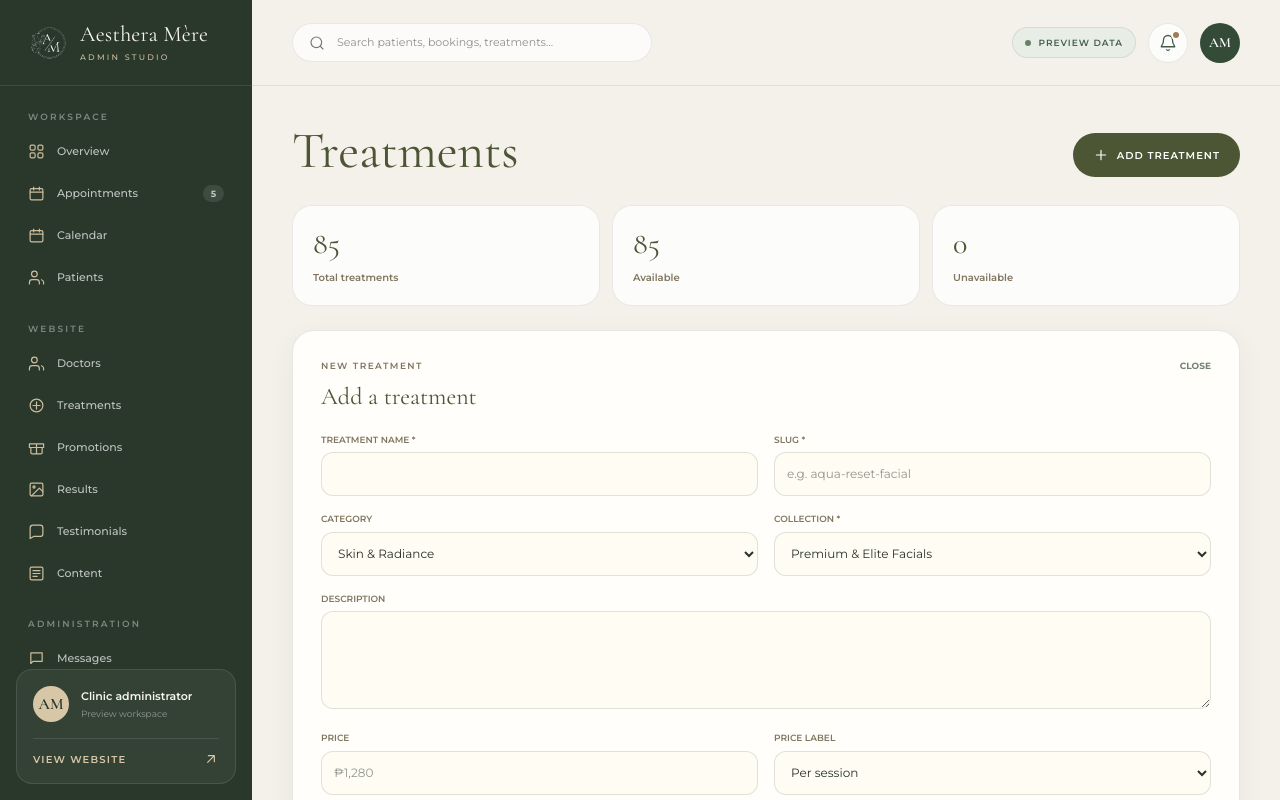
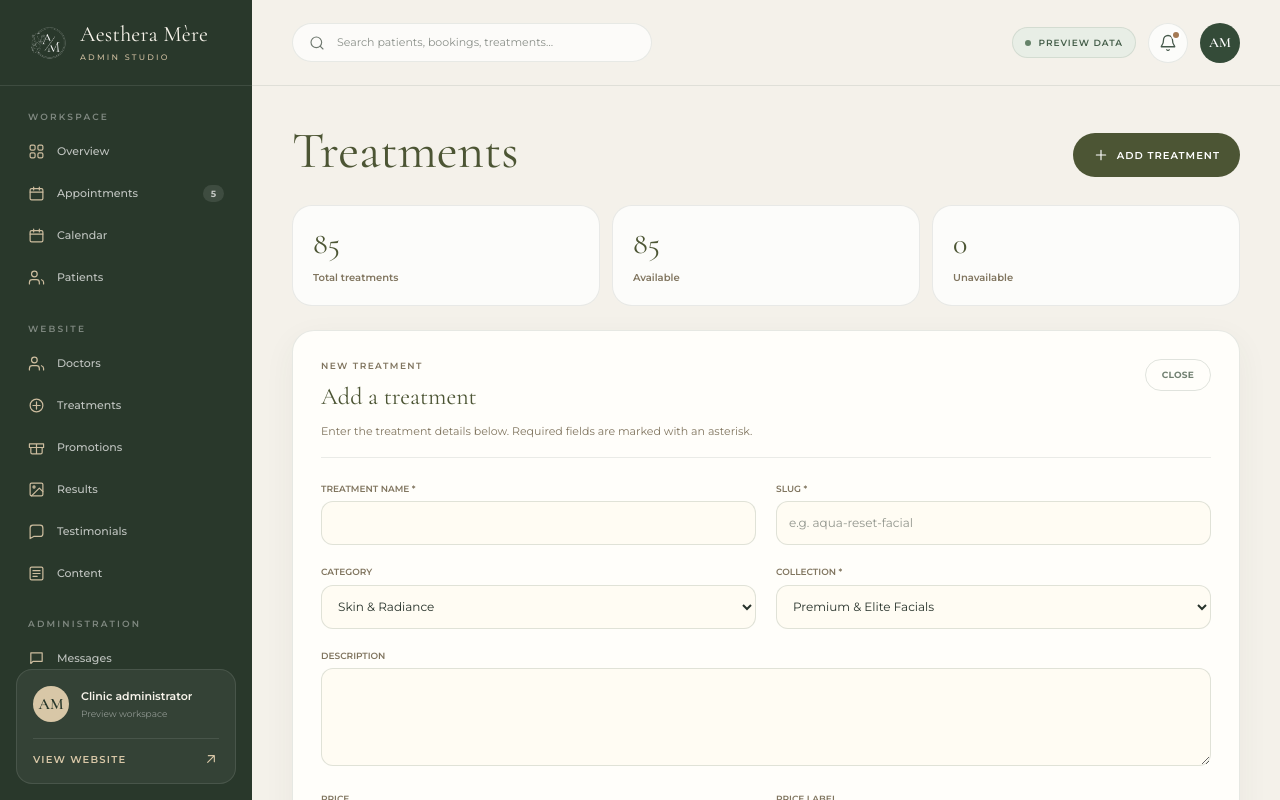
Before and after one commit to bettybeatrix/aesthera-mere, a Next.js app: page /admin/treatments in a window 1280 px wide. Both pictures are taken after typing "Sample" into the empty fields and a click on the button "ADD TREATMENT". Shown: the top 800 px of the page. Built offline with nearby package versions, Linux system fonts and the light colour scheme.

Commit message:
Finalize treatment form spacing and interaction polish

```diff
--- a/components/admin/TreatmentsWorkspace.tsx
+++ b/components/admin/TreatmentsWorkspace.tsx
@@ -129,10 +129,10 @@ export default function TreatmentsWorkspace({ initialTreatments }: Props) {
   }
 
   const treatmentForm = formOpen ? (
-          <section className="treatment-form-reveal rounded-[22px] border border-[#334b39]/12 bg-[#fffefa] p-5 shadow-[0_8px_28px_rgba(51,75,57,0.06)] sm:p-7">
-            <div className="flex items-start justify-between gap-3"><div><p className="font-montserrat text-[9px] font-semibold uppercase tracking-[0.16em] text-[#80755f]">{editingId ? "Edit treatment" : "New treatment"}</p><h2 className="font-seasons mt-2 text-2xl text-[#4c5534]">{editingId ? "Update treatment details" : "Add a treatment"}</h2></div><button type="button" onClick={closeForm} className="font-montserrat text-[9px] font-bold uppercase text-[#718071]">Close</button></div>
-            <form onSubmit={save} className="mt-5 grid gap-4 md:grid-cols-2">
-              <label className="block"><span className="mb-1.5 block font-montserrat text-[9px] font-semibold uppercase text-[#80755f]">Treatment name *</span><input required value={form.name} onChange={(event) => update("name", event.target.value)} className="min-h-11 w-full rounded-xl border border-[#334b39]/15 bg-[#fffcf3] px-3 font-montserrat text-xs outline-none" /></label>
+          <section className="treatment-form-reveal rounded-[22px] border border-[#334b39]/12 bg-[#fffefa] p-5 shadow-[0_10px_32px_rgba(51,75,57,0.055)] sm:p-7">
+            <div className="flex items-start justify-between gap-4 border-b border-[#334b39]/10 pb-4"><div><p className="font-montserrat text-[9px] font-semibold uppercase tracking-[0.16em] text-[#80755f]">{editingId ? "Editing selected treatment" : "New treatment"}</p><h2 className="font-seasons mt-2 text-2xl text-[#4c5534]">{editingId ? "Update treatment details" : "Add a treatment"}</h2><p className="mt-2 max-w-2xl font-montserrat text-[11px] leading-5 text-[#80755f]">{editingId ? "Make your changes below, then save when you are ready." : "Enter the treatment details below. Required fields are marked with an asterisk."}</p></div><button type="button" onClick={closeForm} className="shrink-0 rounded-full border border-[#334b39]/15 px-4 py-2 font-montserrat text-[9px] font-bold uppercase tracking-wide text-[#718071] transition-colors hover:bg-[#f4f1e8]">Close</button></div>
+            <form onSubmit={save} className="mt-6 grid gap-x-5 gap-y-5 md:grid-cols-2">
+              <label className="block"><span className="mb-1.5 block font-montserrat text-[9px] font-semibold uppercase text-[#80755f]">Treatment name *</span><input required value={form.name} onChange={(event) => update("name", event.target.value)} className="min-h-11 w-full rounded-xl border border-[#334b39]/15 bg-[#fffcf3] px-3 font-montserrat text-xs outline-none transition-colors focus:border-[#71835e] focus:ring-2 focus:ring-[#71835e]/10" /></label>
               <label className="block"><span className="mb-1.5 block font-montserrat text-[9px] font-semibold uppercase text-[#80755f]">Slug *</span><input required value={form.slug} onChange={(event) => update("slug", event.target.value)} className="min-h-11 w-full rounded-xl border border-[#334b39]/15 bg-[#fffcf3] px-3 font-montserrat text-xs outline-none" placeholder="e.g. aqua-reset-facial" /></label>
               <label className="block"><span className="mb-1.5 block font-montserrat text-[9px] font-semibold uppercase text-[#80755f]">Category</span><select value={form.categorySlug} onChange={(event) => chooseCategory(event.target.value)} className="min-h-11 w-full rounded-xl border border-[#334b39]/15 bg-[#fffcf3] px-3 font-montserrat text-xs">{categories.map((category) => <option key={category.slug} value={category.slug}>{category.name}</option>)}</select></label>
               <label className="block"><span className="mb-1.5 block font-montserrat text-[9px] font-semibold uppercase text-[#80755f]">Collection *</span><select required value={form.groupSlug} onChange={(event) => chooseGroup(event.target.value)} className="min-h-11 w-full rounded-xl border border-[#334b39]/15 bg-[#fffcf3] px-3 font-montserrat text-xs">{(categories.find((category) => category.slug === form.categorySlug)?.groups ?? []).map((group) => <option key={group.slug} value={group.slug}>{group.title}</option>)}</select></label>
@@ -146,7 +146,7 @@ export default function TreatmentsWorkspace({ initialTreatments }: Props) {
               <label className="block"><span className="mb-1.5 block font-montserrat text-[9px] font-semibold uppercase text-[#80755f]">Sessions</span><input value={form.sessions} onChange={(event) => update("sessions", event.target.value)} className="min-h-11 w-full rounded-xl border border-[#334b39]/15 bg-[#fffcf3] px-3 font-montserrat text-xs" /></label>
               <label className="block md:col-span-2"><span className="mb-1.5 block font-montserrat text-[9px] font-semibold uppercase text-[#80755f]">Downtime / recovery</span><input value={form.downtime} onChange={(event) => update("downtime", event.target.value)} className="min-h-11 w-full rounded-xl border border-[#334b39]/15 bg-[#fffcf3] px-3 font-montserrat text-xs" /></label>
               <div className="md:col-span-2 rounded-2xl border border-dashed border-[#334b39]/20 bg-[#fffcf3] p-4"><p className="font-montserrat text-[9px] font-semibold uppercase text-[#80755f]">Treatment image</p>{imagePreview && <div className="relative mt-3 h-36 w-36 overflow-hidden rounded-xl"><Image src={imagePreview} alt="Treatment preview" fill sizes="144px" className="object-cover" unoptimized /></div>}<input type="file" accept="image/*" onChange={handleImage} className="mt-3 block w-full font-montserrat text-[10px] text-[#80755f] file:mr-3 file:rounded-full file:border-0 file:bg-[#4c5534] file:px-4 file:py-2 file:font-montserrat file:text-[9px] file:font-semibold file:text-white" /><p className="mt-2 font-montserrat text-[9px] text-[#80755f]">Preview only until persistent storage is connected.</p></div>
-              <div className="md:col-span-2 flex flex-wrap items-center justify-between gap-3 border-t border-[#334b39]/10 pt-4"><button type="submit" className="min-h-11 rounded-full bg-[#4c5534] px-6 font-montserrat text-[10px] font-semibold uppercase tracking-[0.1em] text-white">{editingId ? "Save changes" : "Add treatment"}</button></div>
+              <div className="md:col-span-2 flex flex-wrap items-center justify-between gap-3 border-t border-[#334b39]/10 pt-4"><button type="submit" className="min-h-11 rounded-full bg-[#4c5534] px-6 font-montserrat text-[10px] font-semibold uppercase tracking-[0.1em] text-white transition-colors hover:bg-[#3d472a] focus:outline-none focus:ring-2 focus:ring-[#71835e]/30 focus:ring-offset-2">{editingId ? "Save changes" : "Add treatment"}</button></div>
             </form>
           </section>
   ) : null;
@@ -191,7 +191,7 @@ export default function TreatmentsWorkspace({ initialTreatments }: Props) {
               <div className="min-w-0 flex-1"><h2 className="font-montserrat text-[11px] font-semibold text-[#39473d]">{item.name}</h2><p className="mt-1 font-montserrat text-[9px] text-[#80755f]">{item.categoryName} / {item.groupName}</p><p className="mt-1 font-montserrat text-[10px] font-semibold text-[#4f6442]">{item.price}</p><span className={`mt-2 inline-flex rounded-full px-2.5 py-1 font-montserrat text-[8px] font-bold uppercase ${item.isAvailable ? "bg-[#e8eee3] text-[#4f6442]" : "bg-[#f1eee6] text-[#80755f]"}`}>{item.isAvailable ? "Available" : "Unavailable"}</span></div>
               <div className="flex shrink-0 flex-wrap gap-1.5"><button type="button" onClick={() => edit(item)} className="min-h-8 rounded-full border border-[#334b39]/15 px-3 font-montserrat text-[8px] font-bold uppercase text-[#4c5534]">Edit</button><button type="button" onClick={() => toggleAvailability(item)} className={`min-h-8 rounded-full border px-3 font-montserrat text-[8px] font-bold uppercase ${item.isAvailable ? "border-[#80755f]/25 text-[#80755f]" : "border-[#4f6442]/25 text-[#4f6442]"}`}>{item.isAvailable ? "Mark unavailable" : "Mark available"}</button><button type="button" onClick={() => setPendingDelete(item)} className="min-h-8 rounded-full border border-[#8a5148]/25 px-3 font-montserrat text-[8px] font-bold uppercase text-[#8a5148]">Remove</button></div>
               </article>
-              {editingId === item.id && treatmentForm && <div className="border-t border-[#334b39]/10 bg-[#faf8f1] px-4 py-5 sm:px-6 sm:py-6"><div className="mx-auto max-w-[1120px]">{treatmentForm}</div></div>}
+              {editingId === item.id && treatmentForm && <div className="border-t border-[#334b39]/10 bg-[#faf8f1] px-4 py-6 sm:px-6 sm:py-7"><div className="mx-auto max-w-[1120px]">{treatmentForm}</div></div>}
             </div>)}
             {!visible.length && <p className="p-12 text-center font-montserrat text-xs text-[#80755f]">No treatments match your filters.</p>}
           </div>
```
